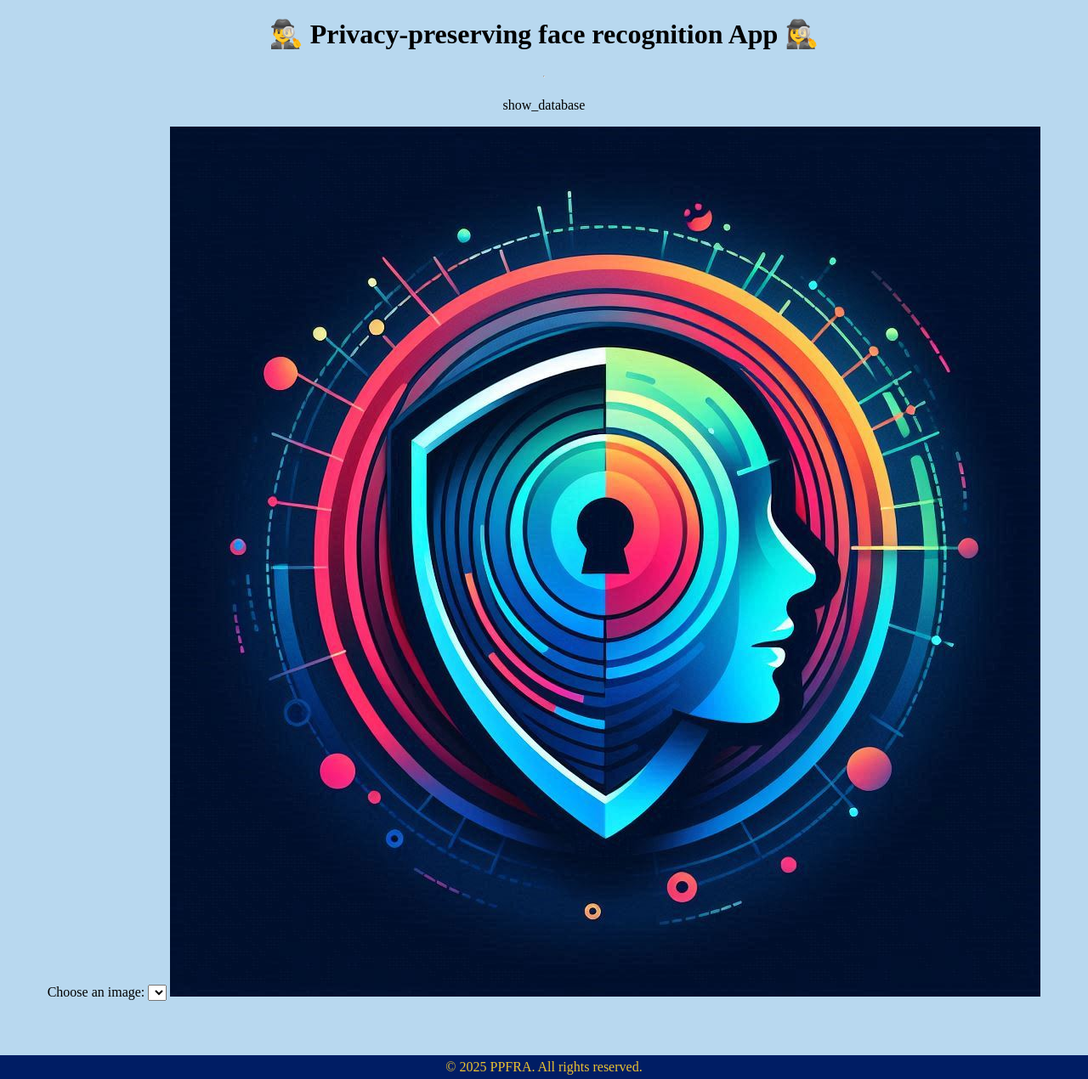
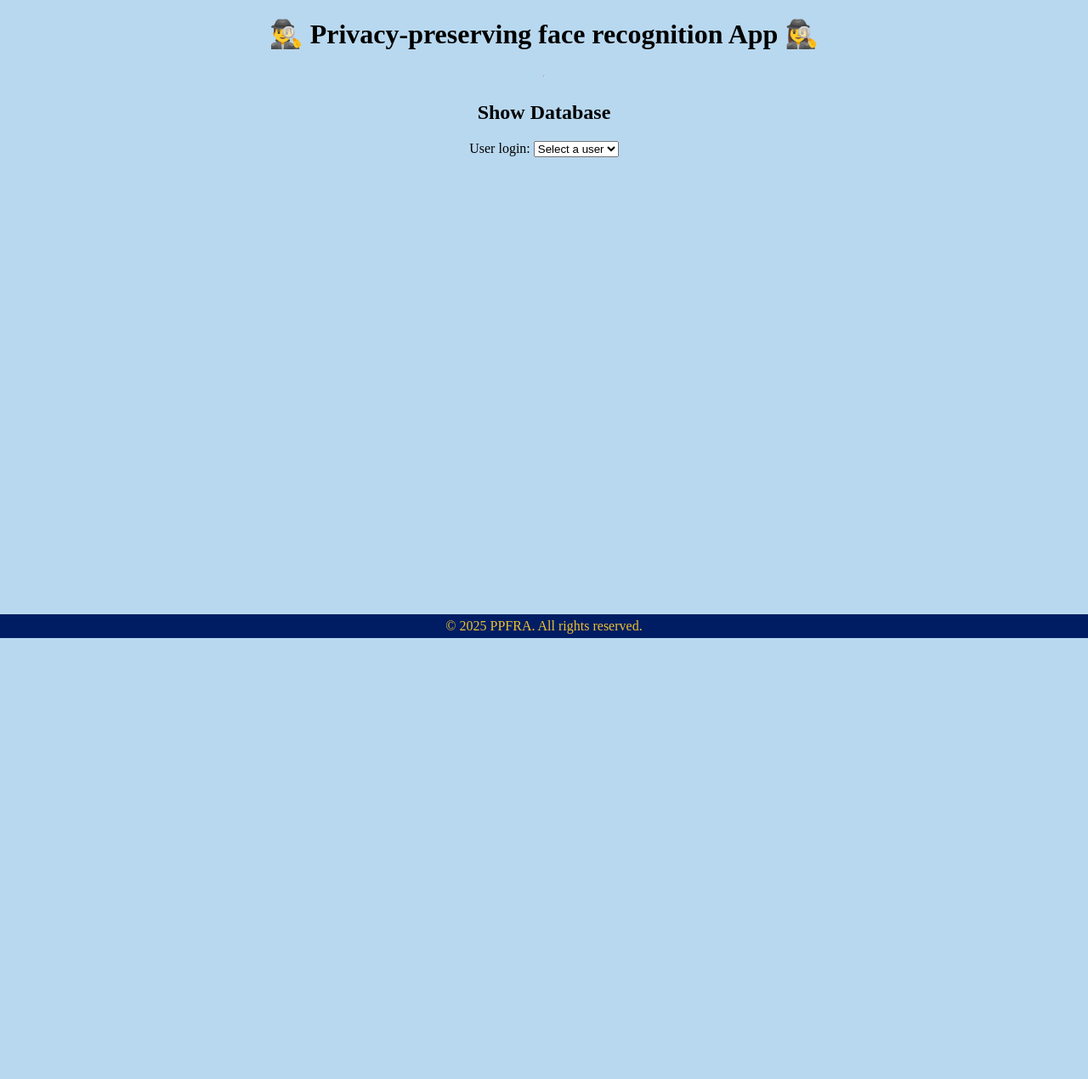
Before and after one commit to m4jklsum4kr/BC_FACE-REC, a Flask app: page /show_database in a window 1280 px wide. Shown: the part 49-1319 px from the top of the page at 85% size. After the commit the page ends 800 px from the top, so only its background shows below. Run offline with Flask 3, Linux system fonts and the light colour scheme; lists and menus that the app fills with data are empty; parts of the project's set-up code (start-up, migrations or seed data) failed here and were passed over.

Commit message:
Transform database management page

```diff
--- a/src/app.py
+++ b/src/app.py
@@ -46,25 +46,28 @@ for filename in listdir(f"src/{assets.url}/css"):
 # ------------------------- WEB PAGE ----------------------------------------
 # ---------------------------------------------------------------------------
 @app.route("/")
-def index():
+def index_page():
     return render_template("index.html")
 
 @app.route("/search_people")
-def search_people():
-    return render_template("search_people.html")
+def search_people_page():
+    user_list = GUIController.get_user_list()
+    return render_template("search_people.html", user_list=user_list)
+
+@app.route("/show_database")
+def show_database_page():
+    user_list = GUIController.get_user_list()
+    return render_template("show_database.html", user_list=user_list)
+
+
 
 @app.route("/new_people")
-def new_people():
+def new_people_init_page():
     GUIController.delete_temp_file()
     return render_template("new_people.html")
 
-
-@app.route("/show_database")
-def show_database():
-    return render_template("show_database.html")
-
 @app.route("/new_people", methods=['POST'])
-def new_people_processing():
+def new_people_processing_page():
     print(request.form)
     print(request.files)
     # Check step value
@@ -152,6 +155,36 @@ def new_people_processing():
 # ------------------------- BACK FUNCTIONS ----------------------------------
 # ---------------------------------------------------------------------------
 
+@app.route("/get_user_list", methods=['POST'])
+def get_user_list_action():
+    print(request.form)
+    print(request.files)
+    user_id = request.form.get('user_id')
+    user_data = GUIController.get_user_data(int(user_id))
+    # Return good execution message
+    return jsonify({'result': 'end', 'user_id':user_id, "user_data":user_data.tolist()}), 200
+
+@app.route("/delete_user", methods=['POST'])
+def delete_user_action():
+    print(request.form)
+    print(request.files)
+    print("delete_user called")
+    user_id = request.form.get('user_id')
+    result = GUIController.delete_user(int(user_id))
+    # Return good execution message
+    return jsonify({'result': 'end', 'user_id':user_id, "nb_rows_delete": result}), 200
+
+
+@app.route("/recontruct_user", methods=['POST'])
+def recontruct_user_action():
+    print(request.form)
+    print(request.files)
+    print("recontruct_user called")
+    user_id = request.form.get('user_id')
+    # Return good execution message
+    return jsonify({'result': 'end', 'user_id':user_id}), 200
+
+
 @app.route('/api/check_photo', methods=['POST'])
 def check_photo():
     return jsonify({'result': utils.random_bool()})
--- /dev/null
+++ b/src/static/css/show_database.css
@@ -0,0 +1,21 @@
+.table-container {
+  overflow: auto;
+  max-height: 400px;
+  max-width: 100%;
+  border: 1px solid #ccc;
+  padding: 10px;
+  box-sizing: border-box;
+}
+
+.table {
+  border-collapse: collapse;
+  margin: auto;
+}
+
+.cell {
+  border: 1px solid #000;
+  padding: 5px;
+  text-align: center;
+}
+
+/*# sourceMappingURL=show_database.css.map */
--- /dev/null
+++ b/src/static/css/show_database.scss
@@ -0,0 +1,19 @@
+.table-container {
+    overflow: auto;
+    max-height: 400px;
+    max-width: 100%;
+    border: 1px solid #ccc;
+    padding: 10px;
+    box-sizing: border-box;
+}
+
+.table {
+    border-collapse: collapse;
+    margin: auto;
+}
+
+.cell {
+    border: 1px solid #000;
+    padding: 5px;
+    text-align: center;
+}
--- a/src/static/css/template.css
+++ b/src/static/css/template.css
@@ -1,7 +1,6 @@
 /* --------------------------------------------------------------------------- */
 /* ------------------------------- GENERAL ----------------------------------- */
 /* --------------------------------------------------------------------------- */
-
 body {
   background-color: #b8d8ef;
   margin: 0;
@@ -15,13 +14,12 @@ main {
 }
 
 .center {
-    text-align: center
+  text-align: center;
 }
 
 /* --------------------------------------------------------------------------- */
 /* ------------------------------- HEADER ------------------------------------ */
 /* --------------------------------------------------------------------------- */
-
 header {
   background-color: #001D64;
   color: #EBC331;
@@ -29,7 +27,7 @@ header {
   padding: 5px;
 }
 
-.onglet{
+.onglet {
   border-radius: 7px 7px 0 0;
   font-family: inherit;
   background-color: olive;
@@ -40,18 +38,18 @@ header {
   text-decoration: none;
 }
 
-.onglet:hover{
+.onglet:hover {
   cursor: pointer;
   background-color: #caca38;
 }
 
 .logo {
-    width: 15px
+  width: 15px;
 }
+
 /* --------------------------------------------------------------------------- */
 /* ------------------------------- FOOTER ------------------------------------ */
 /* --------------------------------------------------------------------------- */
-
 footer {
   background-color: #001D64;
   color: #EBC331;
@@ -66,3 +64,38 @@ footer > a {
   display: inline-block;
   color: #EBC331;
 }
+
+.hidden {
+  display: none;
+}
+
+.panel {
+  padding: 20px;
+  border: 1px solid #64aad2;
+  margin-top: 10px;
+}
+
+.button {
+  display: inline-block;
+  padding: 15px 30px;
+  background-color: #64aad2;
+  color: #fff;
+  border-radius: 5px;
+  cursor: pointer;
+  border: none;
+  margin-top: 25px;
+}
+
+#error {
+  color: red;
+  text-align: center;
+  font-weight: bold;
+}
+
+.valid {
+  color: green;
+  text-align: center;
+  font-weight: bold;
+}
+
+/*# sourceMappingURL=template.css.map */
--- /dev/null
+++ b/src/static/css/template.scss
@@ -0,0 +1,108 @@
+/* --------------------------------------------------------------------------- */
+/* ------------------------------- GENERAL ----------------------------------- */
+/* --------------------------------------------------------------------------- */
+
+body {
+    background-color: #b8d8ef;
+    margin: 0;
+    display: flex;
+    flex-direction: column;
+    min-height: 100vh;
+}
+
+main {
+    flex: 1;
+}
+
+.center {
+    text-align: center
+}
+
+/* --------------------------------------------------------------------------- */
+/* ------------------------------- HEADER ------------------------------------ */
+/* --------------------------------------------------------------------------- */
+
+header {
+    background-color: #001D64;
+    color: #EBC331;
+    text-align: center;
+    padding: 5px;
+}
+
+.onglet{
+    border-radius: 7px 7px 0 0;
+    font-family: inherit;
+    background-color: olive;
+    color: black;
+    padding: 10px;
+    border: none;
+    display: inline-block;
+    text-decoration: none;
+}
+
+.onglet:hover{
+    cursor: pointer;
+    background-color: #caca38;
+}
+
+.logo {
+    width: 15px
+}
+/* --------------------------------------------------------------------------- */
+/* ------------------------------- FOOTER ------------------------------------ */
+/* --------------------------------------------------------------------------- */
+
+footer {
+    background-color: #001D64;
+    color: #EBC331;
+    text-align: center;
+    padding-block: 5px;
+    width: 100%;
+    margin-top: 5%;
+}
+
+footer > a {
+    text-decoration: none;
+    display: inline-block;
+    color: #EBC331;
+}
+
+
+//------------------------------------------------------//
+//--------------// ARROW PANEL ELEMENTS //--------------//
+//------------------------------------------------------//
+$primary-color: #64aad2;
+$white: #fff;
+
+.hidden {
+    display: none;
+}
+
+.panel {
+    padding: 20px;
+    border: 1px solid #64aad2;
+    margin-top: 10px;
+}
+
+.button {
+    display: inline-block;
+    padding: 15px 30px;
+    background-color: $primary-color;
+    color: $white;
+    border-radius: 5px;
+    cursor: pointer;
+    border: none;
+    margin-top: 25px;
+}
+
+#error {
+    color: red;
+    text-align: center;
+    font-weight: bold;
+}
+
+.valid {
+    color: green;
+    text-align: center;
+    font-weight: bold;
+}
--- a/src/static/js/new_people.js
+++ b/src/static/js/new_people.js
@@ -165,7 +165,7 @@ function step_5_ML(go_next=false) {
 
 
 function step_6_save(go_next=false) {
-        // Get data
+    // Get data
     //...
     // Prepare success method
     function success_method(response, step) {
--- a/src/static/js/search_people.js
+++ b/src/static/js/search_people.js
@@ -21,9 +21,8 @@ function triggerFileInput() {
     document.getElementById('fileInput').click();
 }
 
-
+// TO DELETE
 function checkPhoto() {
-
     const param = 'exemple';
     $.ajax({
         url: '/api/check_photo',
--- a/src/static/js/show_database.js
+++ b/src/static/js/show_database.js
@@ -1,45 +1,102 @@
-get_database();
+function load_user_data() {
+    // Get data
+    const param_selectBox = document.getElementById('selectBox');
+    const formData = new FormData();
+    formData.append('user_id', param_selectBox.value);
+    // Prepare success method
+    function success_method(response) {
+        htmlContent = "<br>Identification number: " + response.user_id + "<br>Values:<br><br>";
+        balise = document.getElementById('db_user')
+        balise.innerHTML = htmlContent;
+        displayNumpyArray(response.user_data, "db_user_table")
+        document.getElementById('user_container').hidden = false;
+        set_error()
+    }
+    // Call the server
+    call_process('/get_user_list', success_method, formData);
+}
 
-function get_database() {
+
+function delete_user_request() {
+    // Get data
+    const param_selectBox = document.getElementById('selectBox');
+    const formData = new FormData();
+    formData.append('user_id', param_selectBox.value);
+    // Prepare success method
+    function success_method(response) {
+        set_error("User "+ response.user_id + " has been deleted. <br>The page will be reloaded in 3 seconds.");
+        setTimeout(() => {window.location.reload();}, 3000);
+    }
+    // Call the server
+    call_process('/delete_user', success_method, formData);
+}
+
+
+function reconstruct_user_request() {
+    // Get data
+    const param_selectBox = document.getElementById('selectBox');
+    const formData = new FormData();
+    formData.append('user_id', param_selectBox.value);
+    // Prepare success method
+    function success_method(response) {
+        console.log("reconstruct_user_request ended");
+    }
+    // Call the server
+    call_process('/recontruct_user', success_method, formData);
+}
+
+
+function call_process(url, success_method, formData=null) {
+    // Call the server
     $.ajax({
-        url: '/api/db_search_all',
+        url: url,
         type: 'POST',
-        contentType: 'application/json',
-        data: JSON.stringify({}),
-        success: function(data) {
-            // Traitez le résultat ici
-            const res = document.getElementById('db_all')
-            console.log(data)
-            res.innerHTML = "";
-            for (let i = 0; i < data.result.length; i++) {
-                res.innerHTML += `<option value="${data.result[i]}">${data.result[i]}</option>\n`;
-            }
-
+        data: formData,
+        processData: false,
+        contentType: false,
+        success: function (response) {
+            console.log(response);
+            // Delete error if exist
+            set_error();
+            // Do the success process
+            success_method(response)
         },
-        error: function(error) {console.error('Erreur Jquery:', error);}
+        error: function (error) {
+            set_error(error.responseJSON ? error.responseJSON.error : 'Unknown error');
+        }
     });
 }
 
-
-function change_image(image_path) {
-    let image = document.getElementById('image');
-    image.src = "{{ url_for('static', filename='..\\..\\"+image_path+"') }}";
-    console.log('change img')
+function set_error(text='') {
+    const errorContainer = document.getElementById('error');
+    errorContainer.innerHTML = `${text}`;
 }
 
 
-document.addEventListener('DOMContentLoaded', function () {
-
-    // SELECT_BOX: db_all
-    const selectBox_db_all = document.getElementById('db_all');
-    let previousValue = null;
-    selectBox_db_all.addEventListener('change', function () {
-        const selectedValue = selectBox_db_all.value;
-        if (selectedValue !== previousValue) {
-            console.log('Selected value:', selectedValue);
-            change_image(selectedValue);
-            previousValue = selectedValue;
-        }
+// Function to render the NumPy array
+function displayNumpyArray(array, id_balise) {
+    const table = document.createElement("table");
+    table.className = 'table';
+    array.forEach((row, rowIndex) => {
+        const tr = document.createElement("tr");
+        tr.className = 'cell';
+        // Add an index
+        const indexTd = document.createElement("td");
+        indexTd.textContent = `Vector ${rowIndex + 1}`;
+        indexTd.className = 'cell';
+        tr.appendChild(indexTd);
+        // Add values
+        row.forEach(cell => {
+            const td = document.createElement("td");
+            td.textContent = cell;
+            td.className = 'cell';
+            tr.appendChild(td);
+        });
+        table.appendChild(tr);
     });
-
-});
+    // Append the table to a container (or body)
+    const container = document.getElementById(id_balise);
+    container.className = 'table-container';
+    container.innerHTML = ""; // Clear any previous content
+    container.appendChild(table);
+}
--- a/src/templates/show_database.html
+++ b/src/templates/show_database.html
@@ -1,21 +1,30 @@
 {% extends 'tpl/template.html' %}
 {% block title %}Show Database{% endblock %}
 {% block head %}
+    <link rel="stylesheet" href="{{url_for('static', filename='css/show_database.css')}}">
     <script src="{{ url_for('static', filename='js/show_database.js') }}"></script>
 {% endblock %}
 
 {% block header %}{% include 'tpl/header.html' %}{% endblock %}
 
 {% block body %}
+    <p id="error"></p>
     <div class="center">
-        <p>show_database</p>
-        <div id="db"></div>
-
-        <label for="db_all">Choose an image:</label>
-        <select name="db_all" id="db_all"></select>
-        <img src="{{ url_for('static', filename='assets/PPFR_logo.jpeg') }}" alt="Image title" class="image" id="image">
-
-
+        <h2>Show Database</h2>
+        <label for="selectBox">User login:</label>
+        <select id="selectBox" name="selectBox" onchange="load_user_data()">
+            <option value="" disabled selected>Select a user</option>
+            {% for user_id in user_list %}
+                <option value="{{ user_id }}">User {{ user_id }}</option>
+            {% endfor %}
+        </select>
+        <div id="user_container" hidden>
+            <div id="db_user"></div>
+            <div id="db_user_table"></div>
+            <br>
+            <button type="button" class="button" id="delete_id" onclick="delete_user_request()">⚠️ Delete ⚠️</button>
+            <button type="button" class="button" id="reconstruct_id" onclick="reconstruct_user_request()">📷️ Reconstruct user image 📷️</button>
+        </div>
     </div>
 {% endblock %}
 
```
Also changed, not shown: src/modules/database_controller.py (+9 -1 lines), src/modules/gui_controller.py (+25 -2 lines), src/static/css/new_people.css (+0 -33 lines), src/static/css/new_people.scss (+2 -38 lines), src/templates/search_people.html (+4 -3 lines), 3 other files. Lines whose indentation alone changed are shown as unchanged.
